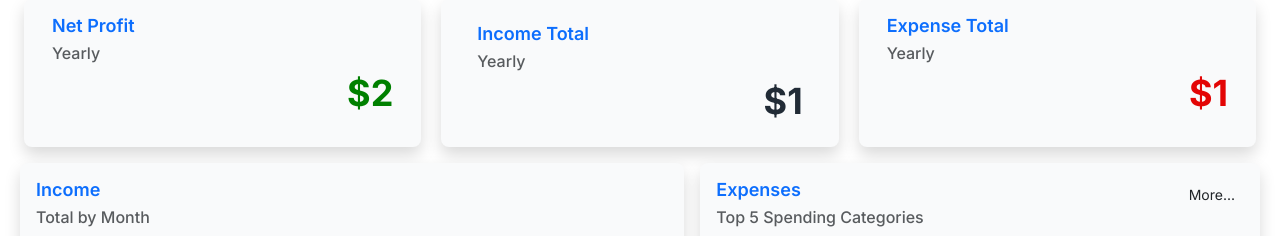
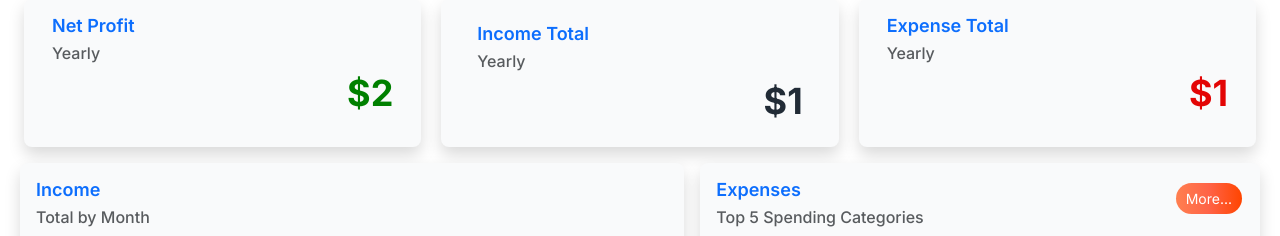
Before and after one commit to PyLou317/Django_portfolio_site, a Django app: template finance_tracker/templates/finance_tracker/dashboard.html in a window 1280 px wide. Shown: the part 182-418 px from the top of the page. Run offline with Django 5.2, Linux system fonts and the light colour scheme; the template is opened without the code that fills it: most values are stand-ins (such as "Sample title", 1, 10 or a date in 2020); grey boxes marked "Sample" are stand-in pictures; some libraries are stand-ins or nearby versions.

Commit message:
styled view more btn with gradient to match page accents

```diff
--- a/finance_tracker/static/finance_tracker/css/finance_tracker.css
+++ b/finance_tracker/static/finance_tracker/css/finance_tracker.css
@@ -73,19 +73,22 @@
     max-height: 250px;
 }
 
-.expense-btn-div.btn {
-    background: rgba(255, 255, 255, 0.1) !important;
-    border: 1px solid rgba(255, 255, 255, 0.3) !important;
+.btnViewMore {
+    background-image: var(--gradient-color);
+    border: none;
+    border-radius: 30px;
+    color: white;
+    padding: 5px 10px;
+    text-align: center;
+    text-decoration: none;
+    display: inline-block;
+    font-size: 14px;
+    margin: 4px 2px;
     cursor: pointer;
-    /* Gradient Text Styles */
-    background-image: linear-gradient(to right, #FF7F50, #FF6347, #FF4500) !important;
-    -webkit-background-clip: text;
-    -webkit-text-fill-color: transparent;
-    display: inline-block;
 }
 
-.expense-btn-div.btn:hover {
-    background: rgba(255, 255, 255, 0.2);
+.btnViewMore:hover {
+    background-image: linear-gradient(to right, #FF8C69, #FF6A4A, #FF5733);
     text-shadow: 1px 1px 2px rgba(0, 0, 0, 0.3);
 }
 
--- a/finance_tracker/templates/finance_tracker/dashboard.html
+++ b/finance_tracker/templates/finance_tracker/dashboard.html
@@ -61,7 +61,7 @@
                                 <h6 class="card-subtitles mb-2 text-muted fw-medium">Top 5 Spending Categories</h6>
                             </div>
                             <div class="expense-btn-div col-md-6 d-flex justify-content-end align-items-start">
-                                <a class="btn btn-sm btnViewMore" href="{% url 'finance_tracker:categories' %}" role="button">More...</a>
+                                <a class="btnViewMore" href="{% url 'finance_tracker:categories' %}">More...</a>
                             </div>
                         </div>
                         <div>
```
